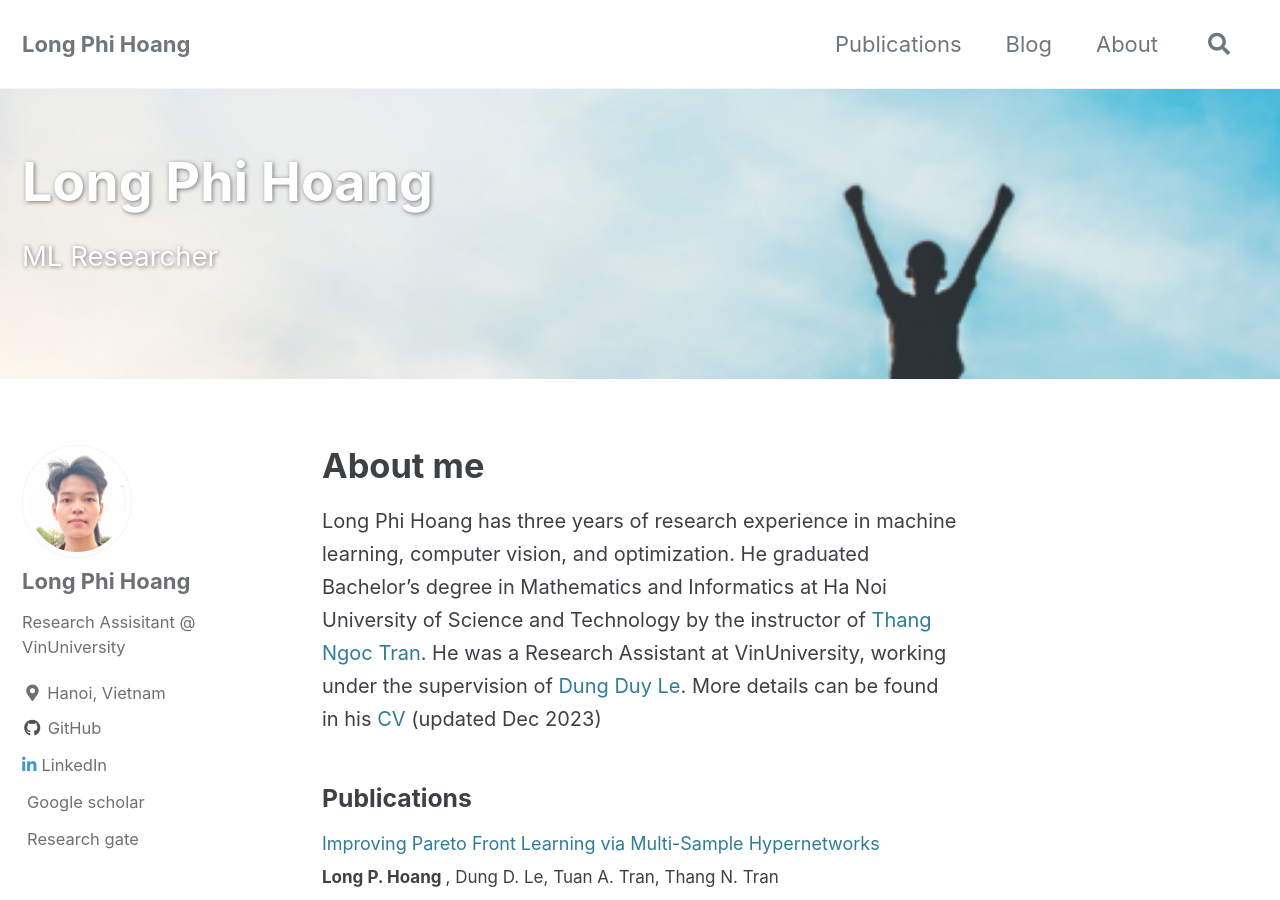
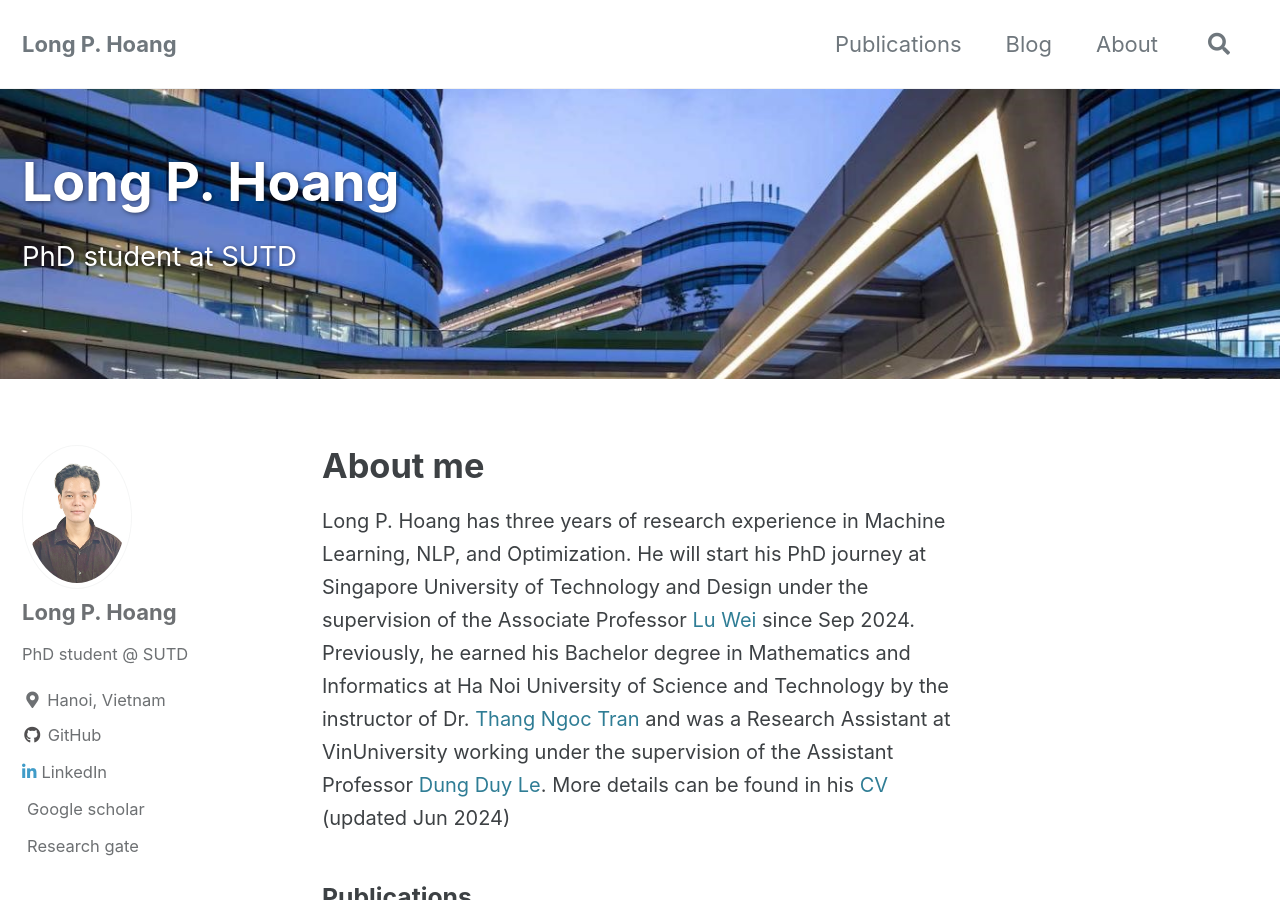
Before and after one commit to longhp1618/longhp1618.github.io, a Jekyll site: the page built from index.md, in a window 1280 px wide and 900 px high. Built offline with Jekyll 4.4.1, drawn with Linux system fonts in a browser that asks for light colours; cached includes are drawn as plain includes; some of the changed text lies outside the part shown.

Commit message:
refactor: update CV

```diff
--- a/_config.yml
+++ b/_config.yml
@@ -16,15 +16,15 @@ minimal_mistakes_skin    : "default" # "air", "aqua", "contrast", "dark", "dirt"
 
 # Site Settings
 locale                   : "en-US"
-title                    : "Long Phi Hoang"
+title                    : "Long P. Hoang"
 title_separator          : "-"
 subtitle                 : # site tagline that appears below site title in masthead
-name                     : "Long Phi Hoang"
+name                     : "Long P. Hoang"
 description              : "An amazing website."
 url                      : "https://longhoangphi225.github.io"
 baseurl                  : # the subpath of your site, e.g. "/blog"
 repository               : # GitHub username/repo-name e.g. "mmistakes/minimal-mistakes"
-teaser                   : /assets/images/1.png
+teaser                   : /assets/images/1.jpeg
 logo                     : # path of logo image to display in the masthead, e.g. "/assets/images/88x88.png"
 masthead_title           : # overrides the website title displayed in the masthead, use " " for no title
 # breadcrumbs            : false # true, false (default)
@@ -131,9 +131,9 @@ analytics:
 #       # url: "https://instagram.com/"
 
 author:
-  name   : "Long Phi Hoang"
+  name   : "Long P. Hoang"
   avatar : "/assets/images/2.jpeg"
-  bio    : "Research Assisitant @ VinUniversity"
+  bio    : "PhD student @ SUTD"
   location         : "Hanoi, Vietnam"
   links:
     - label: "GitHub"
--- a/index.md
+++ b/index.md
@@ -1,16 +1,16 @@
 ---
-title: 'Long Phi Hoang'
+title: 'Long P. Hoang'
 layout: single
 author_profile: true
-excerpt: 'ML Researcher'
+excerpt: 'PhD student at SUTD'
 header:
-  overlay_image: /assets/images/1.png
+  overlay_image: /assets/images/1.jpeg
   # overlay_filter: 0.35
 ---
 
 # About me
 
-<span style="font-size:20px;">Long Phi Hoang has three years of research experience in machine learning, computer vision, and optimization. He graduated Bachelor's degree in Mathematics and Informatics at Ha Noi University of Science and Technology by the instructor of <a href="https://scholar.google.com/citations?user=65LF4RQAAAAJ&hl=vi" style="text-decoration:none">Thang Ngoc Tran</a>. He was a Research Assistant at VinUniversity, working under the supervision of <a href="https://andrew-dungle.github.io/" style="text-decoration:none">Dung Duy Le</a>. More details can be found in his <a href="/assets/images/CV_HoangPhiLong.pdf" style="text-decoration:none">CV</a> (updated Dec 2023)</span>
+<span style="font-size:20px;">Long P. Hoang has three years of research experience in Machine Learning, NLP, and Optimization. He will start his PhD journey at Singapore University of Technology and Design under the supervision of the Associate Professor <a href="https://istd.sutd.edu.sg/people/faculty/lu-wei/" style="text-decoration:none">Lu Wei</a> since Sep 2024. Previously, he earned his  Bachelor degree in Mathematics and Informatics at Ha Noi University of Science and Technology by the instructor of Dr. <a href="https://scholar.google.com/citations?user=65LF4RQAAAAJ&hl=vi" style="text-decoration:none">Thang Ngoc Tran</a> and was a Research Assistant at VinUniversity working under the supervision of the Assistant Professor <a href="https://andrew-dungle.github.io/" style="text-decoration:none">Dung Duy Le</a>. More details can be found in his <a href="/assets/images/CV_HoangPhiLong.pdf" style="text-decoration:none">CV</a> (updated Jun 2024)</span>
 
 
 ### Publications
```
Also changed, not shown: _pages/about.md (+1 -1 lines), _pages/front.md (+4 -4 lines), assets/images/1.jpeg (added), assets/images/1.png (deleted), assets/images/2.jpeg, 1 other file.
